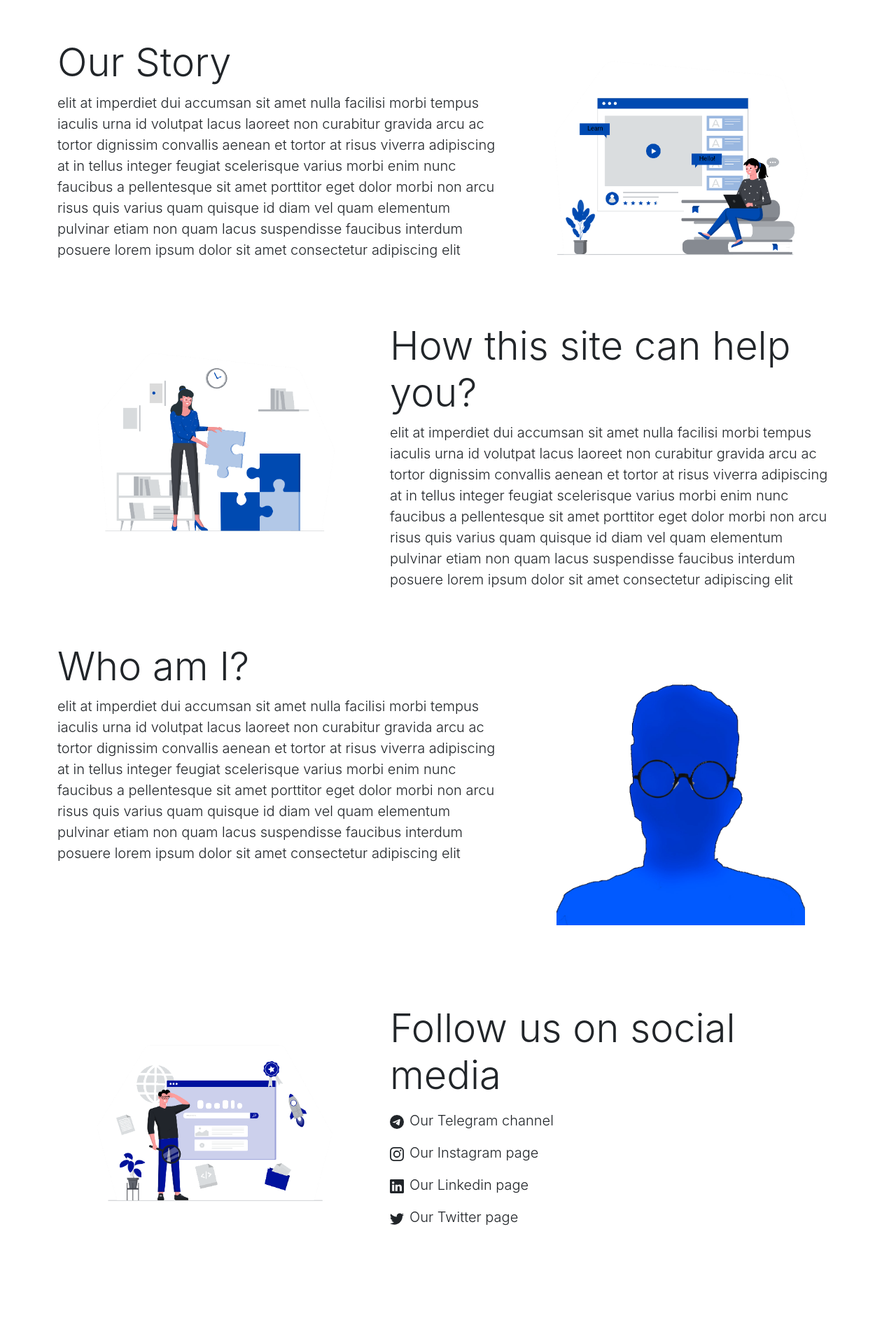
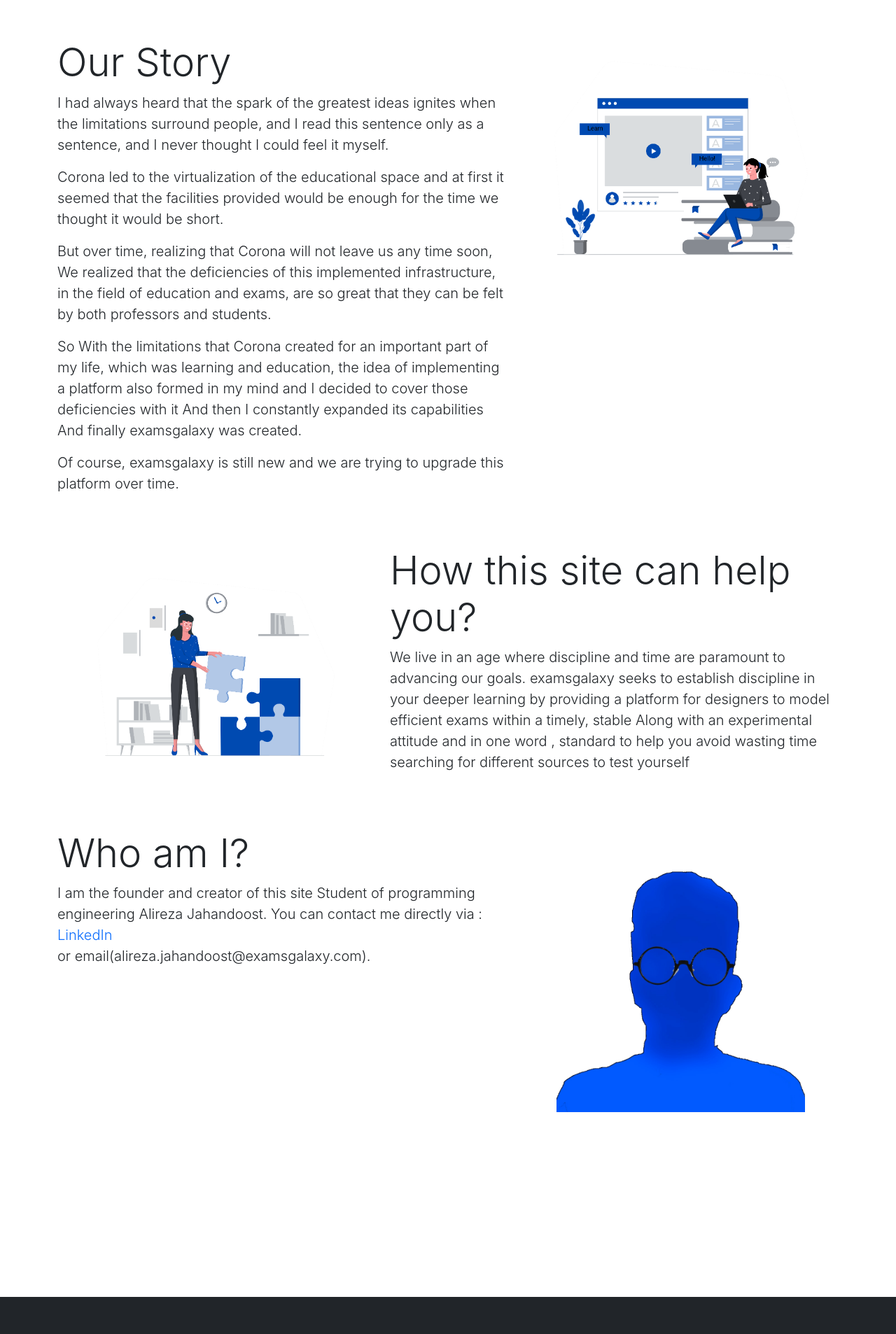
Before and after one commit to alireza-jahandoost/main-app-examining, a Next.js app: page /about-us in a window 1280 px wide. Shown: the part 240-2146 px from the top of the page at 70% size. Built offline with nearby package versions, Linux system fonts and the light colour scheme.

Commit message:
Change the text of about us, remove social media

```diff
--- a/pages/about-us.jsx
+++ b/pages/about-us.jsx
@@ -39,15 +39,35 @@
           <Col xs={12} xl={7}>
             <h2 className="display-4">Our Story</h2>
             <p className="lead">
-              elit at imperdiet dui accumsan sit amet nulla facilisi morbi
-              tempus iaculis urna id volutpat lacus laoreet non curabitur
-              gravida arcu ac tortor dignissim convallis aenean et tortor at
-              risus viverra adipiscing at in tellus integer feugiat scelerisque
-              varius morbi enim nunc faucibus a pellentesque sit amet porttitor
-              eget dolor morbi non arcu risus quis varius quam quisque id diam
-              vel quam elementum pulvinar etiam non quam lacus suspendisse
-              faucibus interdum posuere lorem ipsum dolor sit amet consectetur
-              adipiscing elit
+              I had always heard that the spark of the greatest ideas ignites
+              when the limitations surround people, and I read this sentence
+              only as a sentence, and I never thought I could feel it myself.
+            </p>
+
+            <p className="lead">
+              Corona led to the virtualization of the educational space and at
+              first it seemed that the facilities provided would be enough for
+              the time we thought it would be short.
+            </p>
+
+            <p className="lead">
+              But over time, realizing that Corona will not leave us any time
+              soon, We realized that the deficiencies of this implemented
+              infrastructure, in the field of education and exams, are so great
+              that they can be felt by both professors and students.
+            </p>
+
+            <p className="lead">
+              So With the limitations that Corona created for an important part
+              of my life, which was learning and education, the idea of
+              implementing a platform also formed in my mind and I decided to
+              cover those deficiencies with it And then I constantly expanded
+              its capabilities And finally examsgalaxy was created.
+            </p>
+
+            <p className="lead">
+              Of course, examsgalaxy is still new and we are trying to upgrade
+              this platform over time.
             </p>
           </Col>
           <Col xs={12} xl={5}>
@@ -69,15 +89,12 @@
           <Col xs={12} xl={7}>
             <h2 className="display-4">How this site can help you?</h2>
             <p className="lead">
-              elit at imperdiet dui accumsan sit amet nulla facilisi morbi
-              tempus iaculis urna id volutpat lacus laoreet non curabitur
-              gravida arcu ac tortor dignissim convallis aenean et tortor at
-              risus viverra adipiscing at in tellus integer feugiat scelerisque
-              varius morbi enim nunc faucibus a pellentesque sit amet porttitor
-              eget dolor morbi non arcu risus quis varius quam quisque id diam
-              vel quam elementum pulvinar etiam non quam lacus suspendisse
-              faucibus interdum posuere lorem ipsum dolor sit amet consectetur
-              adipiscing elit
+              We live in an age where discipline and time are paramount to
+              advancing our goals. examsgalaxy seeks to establish discipline in
+              your deeper learning by providing a platform for designers to
+              model efficient exams within a timely, stable Along with an
+              experimental attitude and in one word , standard to help you avoid
+              wasting time searching for different sources to test yourself
             </p>
           </Col>
         </Row>
@@ -85,15 +102,18 @@
           <Col xs={12} xl={7}>
             <h2 className="display-4">Who am I?</h2>
             <p className="lead">
-              elit at imperdiet dui accumsan sit amet nulla facilisi morbi
-              tempus iaculis urna id volutpat lacus laoreet non curabitur
-              gravida arcu ac tortor dignissim convallis aenean et tortor at
-              risus viverra adipiscing at in tellus integer feugiat scelerisque
-              varius morbi enim nunc faucibus a pellentesque sit amet porttitor
-              eget dolor morbi non arcu risus quis varius quam quisque id diam
-              vel quam elementum pulvinar etiam non quam lacus suspendisse
-              faucibus interdum posuere lorem ipsum dolor sit amet consectetur
-              adipiscing elit
+              I am the founder and creator of this site Student of programming
+              engineering Alireza Jahandoost. You can contact me directly via :
+              <br />
+              <a
+                target="_blank"
+                className="text-primary"
+                href="https://www.linkedin.com/in/alireza-jahandoost/"
+              >
+                LinkedIn
+              </a>{" "}
+              <br />
+              or email(alireza.jahandoost@examsgalaxy.com).
             </p>
           </Col>
           <Col xs={12} xl={5}>
@@ -103,50 +123,52 @@
           </Col>
         </Row>
         <Row className={`${margin.my6}`}>
-          <Col xs={12} xl={5}>
-            <Image
-              src={SocialMediaPic}
-              alt="Picture about social media"
-              placeholder="blur"
-            />
-          </Col>
-          <Col xs={12} xl={7}>
-            <h2 className="display-4">Follow us on social media</h2>
-            <div className="mt-3">
-              <a href={externalRoutes.telegram}>
-                <p className="lead">
-                  <span>
-                    <BsTelegram className="align-middle me-2" />
-                    Our Telegram channel
-                  </span>
-                </p>
-              </a>
-              <a href={externalRoutes.instagram}>
-                <p className="lead">
-                  <span>
-                    <BsInstagram className="align-middle me-2" />
-                    Our Instagram page
-                  </span>
-                </p>
-              </a>
-              <a href={externalRoutes.linkedin}>
-                <p className="lead">
-                  <span>
-                    <BsLinkedin className="align-middle me-2" />
-                    Our Linkedin page
-                  </span>
-                </p>
-              </a>
-              <a href={externalRoutes.twitter}>
-                <p className="lead">
-                  <span>
-                    <BsTwitter className="align-middle me-2" />
-                    Our Twitter page
-                  </span>
-                </p>
-              </a>
-            </div>
-          </Col>
+          {
+            // <Col xs={12} xl={5}>
+            //   <Image
+            //     src={SocialMediaPic}
+            //     alt="Picture about social media"
+            //     placeholder="blur"
+            //   />
+            // </Col>
+            // <Col xs={12} xl={7}>
+            //   <h2 className="display-4">Follow us on social media</h2>
+            //   <div className="mt-3">
+            //     <a href={externalRoutes.telegram}>
+            //       <p className="lead">
+            //         <span>
+            //           <BsTelegram className="align-middle me-2" />
+            //           Our Telegram channel
+            //         </span>
+            //       </p>
+            //     </a>
+            //     <a href={externalRoutes.instagram}>
+            //       <p className="lead">
+            //         <span>
+            //           <BsInstagram className="align-middle me-2" />
+            //           Our Instagram page
+            //         </span>
+            //       </p>
+            //     </a>
+            //     <a href={externalRoutes.linkedin}>
+            //       <p className="lead">
+            //         <span>
+            //           <BsLinkedin className="align-middle me-2" />
+            //           Our Linkedin page
+            //         </span>
+            //       </p>
+            //     </a>
+            //     <a href={externalRoutes.twitter}>
+            //       <p className="lead">
+            //         <span>
+            //           <BsTwitter className="align-middle me-2" />
+            //           Our Twitter page
+            //         </span>
+            //       </p>
+            //     </a>
+            //   </div>
+            // </Col>
+          }
         </Row>
       </Container>
     </div>
```
